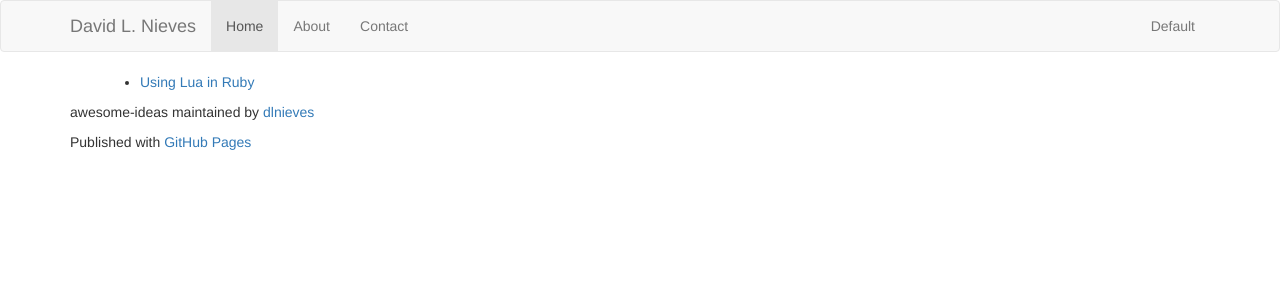
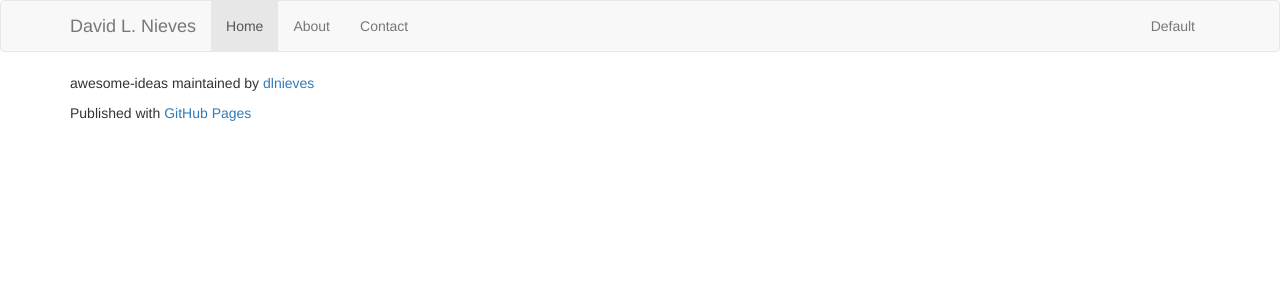
Before and after one commit to dlnieves/awesome-ideas, a Jekyll site: the page built from index.html, in a window 1280 px wide. Shown: the top 300 px of the page. Built offline with Jekyll 4.4.1, drawn with Linux system fonts in a browser that asks for light colours; the repository's description, which GitHub fills in, is left out.

Commit message:
Update index.html

```diff
--- a/index.html
+++ b/index.html
@@ -1,14 +1,7 @@
 ---
-title: Welcome
+title: David L. Nieves | Welcome
 layout: default
 ---
 <div>
 
 </div>
-<ul>
-  {% for post in site.posts %}
-    <li>
-      <a href="{{ post.url }}">{{ post.title }}</a>
-    </li>
-  {% endfor %}
-</ul>
```
